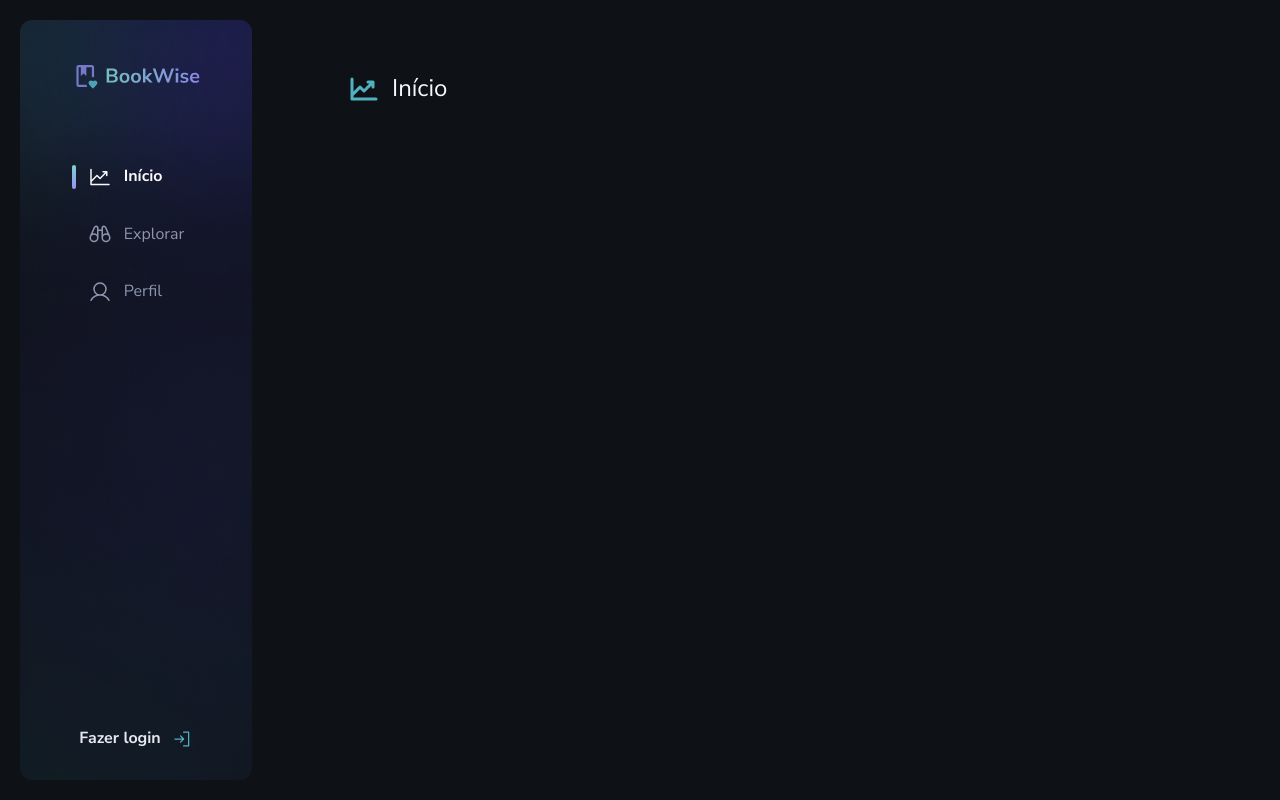
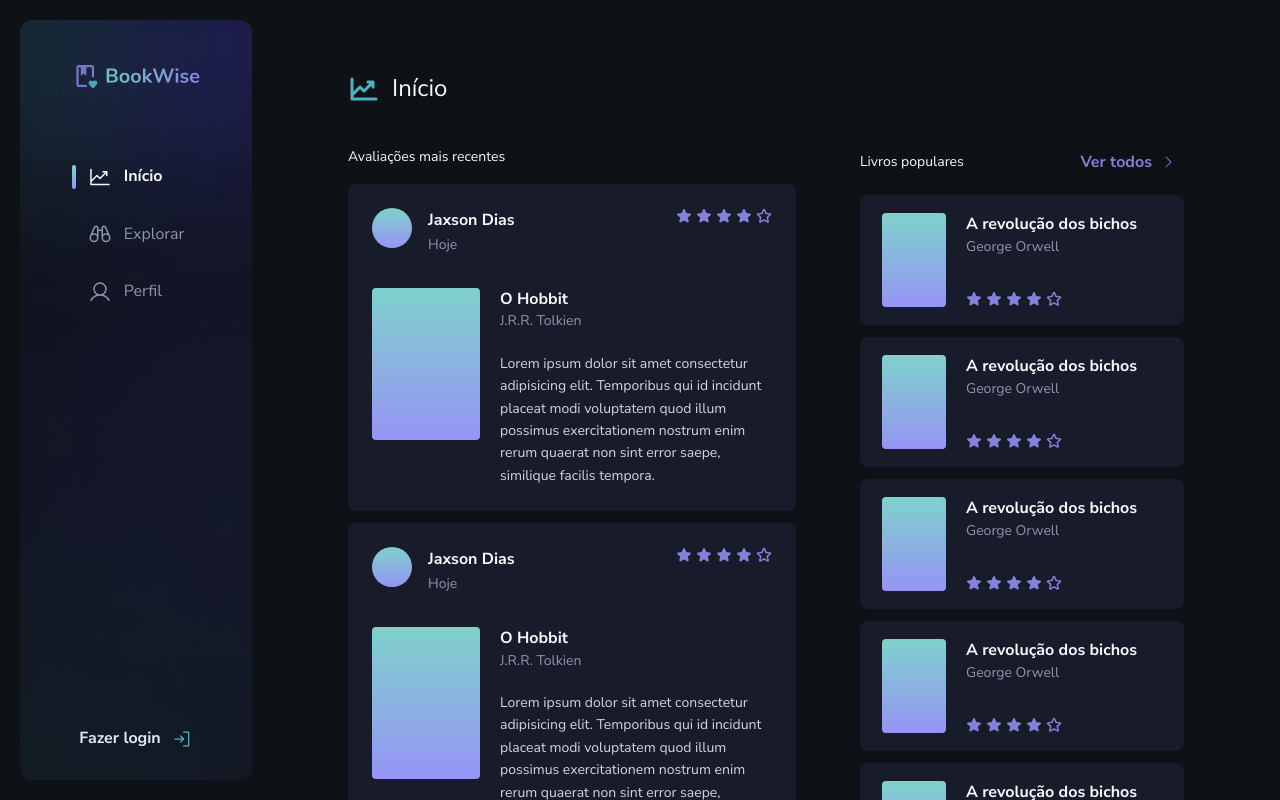
Before and after one commit to luiz21goncalves/ignite-book-wise, a Next.js app: page /dashboard in a window 1280 px wide. Built offline with nearby package versions, Linux system fonts and the light colour scheme.

Commit message:
feat: add dashboard page

```diff
--- a/src/app/dashboard/layout.tsx
+++ b/src/app/dashboard/layout.tsx
@@ -8,7 +8,7 @@ type DashboardLayoutProps = {
 
 export default function DashboardLayout({ children }: DashboardLayoutProps) {
   return (
-    <div className="w-full h-full flex">
+    <div className="w-full h-full flex overflow-auto">
       <Sidebar />
 
       <div className="w-full max-w-[1188px] h-full px-24 pt-[4.5rem] mx-auto">
--- a/src/app/dashboard/page.tsx
+++ b/src/app/dashboard/page.tsx
@@ -1,10 +1,46 @@
+import { Link } from '@/components/Link'
 import { PageTitle } from '@/components/PageTitle'
-import { ChartLineUp } from '@/icons'
+import { CaretRight, ChartLineUp } from '@/icons'
+
+import { Comment } from './components/Comment'
+import { TrendingBooks } from './components/TrendingBooks'
 
 export default function Dashboard() {
   return (
     <div className="w-full h-full">
       <PageTitle icon={ChartLineUp}>Início</PageTitle>
+
+      <div className="grid grid-cols-[1fr_324px] gap-16 mt-10">
+        <section>
+          <h2 className="text-sm mb-4 font-normal">Avaliações mais recentes</h2>
+          <div className="flex flex-col gap-3">
+            <Comment />
+            <Comment />
+            <Comment />
+            <Comment />
+            <Comment />
+            <Comment />
+          </div>
+        </section>
+
+        <section>
+          <div className="flex flex-row items-center justify-between mb-4">
+            <h2 className="text-sm font-normal">Livros populares</h2>
+            <Link href="/dashboard/explore" size="sm" variant="purple">
+              Ver todos <CaretRight size={16} />
+            </Link>
+          </div>
+
+          <div className="flex flex-col gap-3">
+            <TrendingBooks />
+            <TrendingBooks />
+            <TrendingBooks />
+            <TrendingBooks />
+            <TrendingBooks />
+            <TrendingBooks />
+          </div>
+        </section>
+      </div>
     </div>
   )
 }
```
